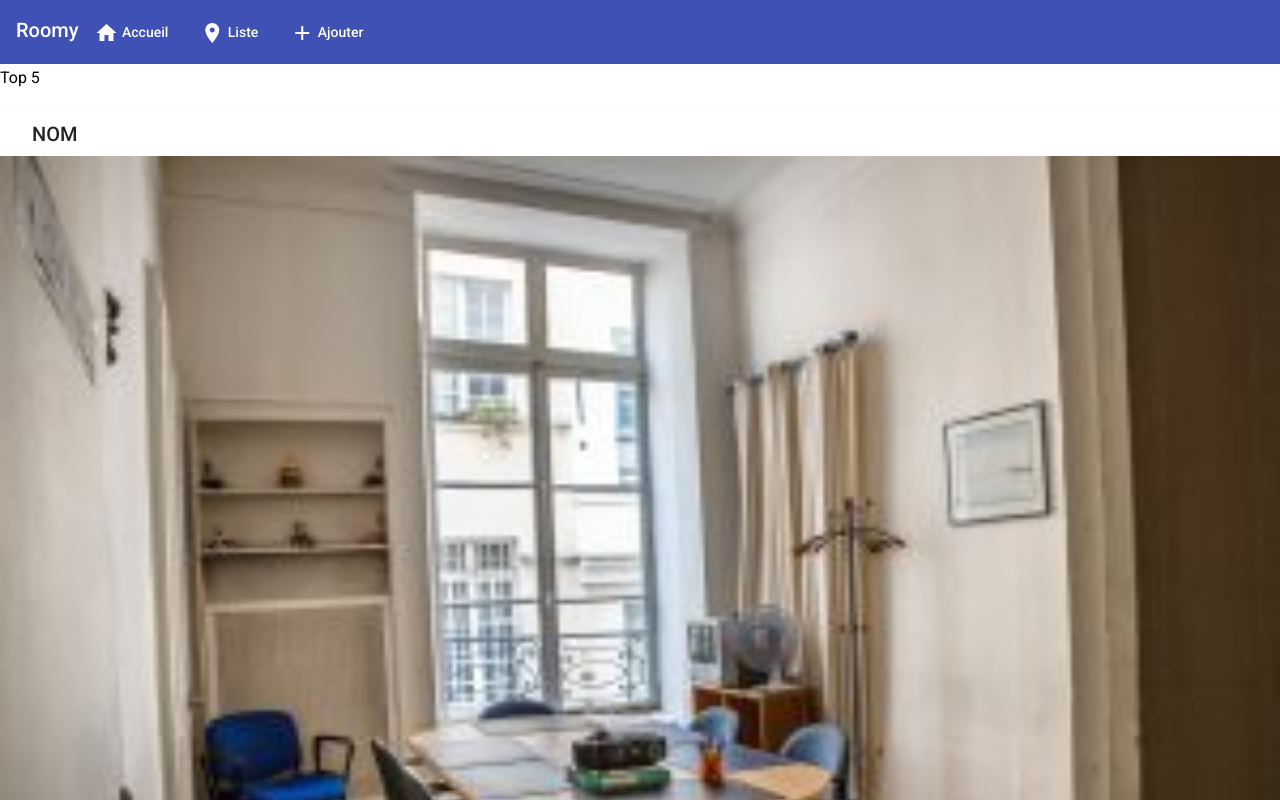
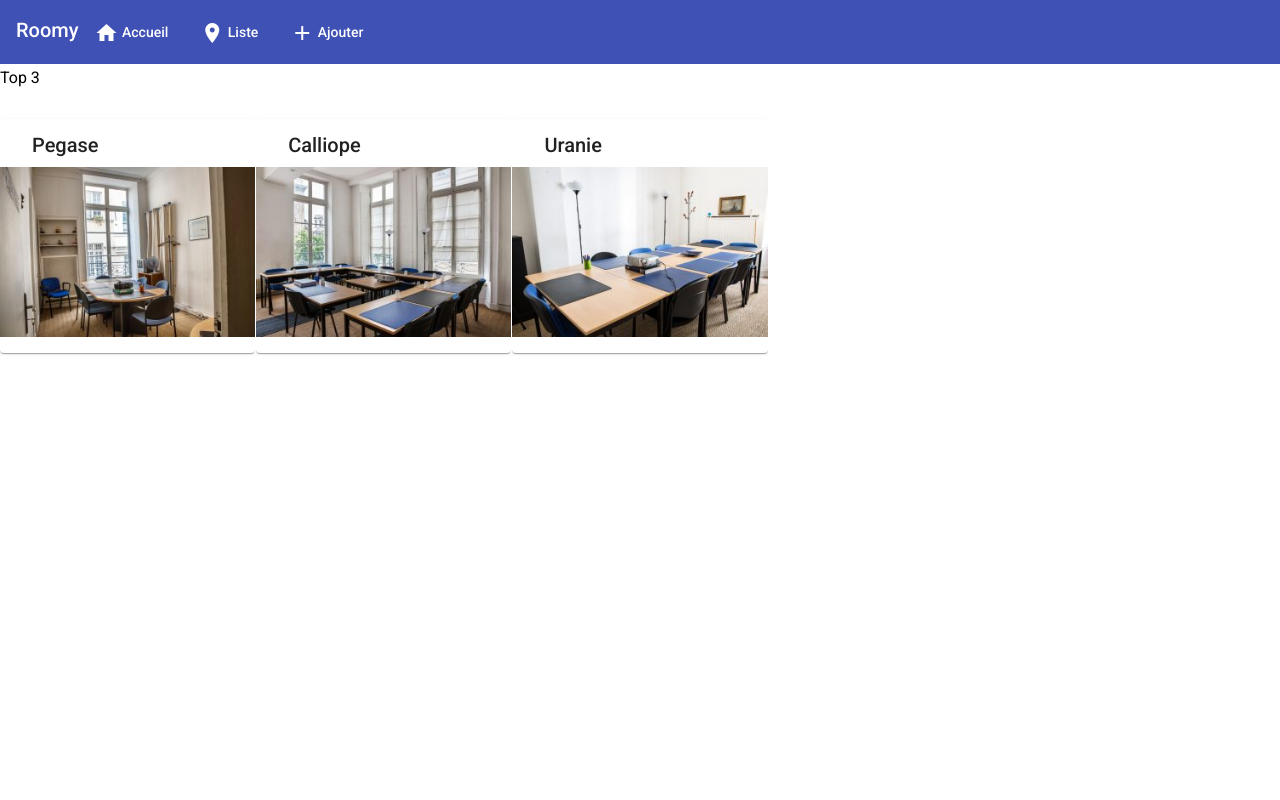
Before and after one commit to bart120/roomy0720b, an Angular app: page / in a window 1280 px wide. Shown: the top 800 px of the page. Built offline with nearby package versions, Linux system fonts and the light colour scheme.

Commit message:
add footer

```diff
--- a/src/app/pages/rooms/footer/footer.component.html
+++ b/src/app/pages/rooms/footer/footer.component.html
@@ -1,11 +1,14 @@
 <div>
-    <h3>Top 5</h3>
+    <h3>Top {{rooms?.length}}</h3>
 
-    <mat-card>
-        <mat-card-header>
-            <mat-card-title>NOM</mat-card-title>
-        </mat-card-header>
-        <img matCardImage src="assets/images/Pegase.jpg" />
-    </mat-card>
-
+    <mat-grid-list cols="5">
+        <mat-grid-tile *ngFor="let room of rooms">
+            <mat-card>
+                <mat-card-header>
+                    <mat-card-title>{{room?.name}}</mat-card-title>
+                </mat-card-header>
+                <img matCardImage src="assets/images/{{room?.image}}" />
+            </mat-card>
+        </mat-grid-tile>
+    </mat-grid-list>
 </div>
--- a/src/app/pages/rooms/footer/footer.component.ts
+++ b/src/app/pages/rooms/footer/footer.component.ts
@@ -8,15 +8,16 @@ import { Component, OnInit } from '@angular/core';
 })
 export class FooterComponent implements OnInit {
 
-  rooms = [
-    { name: 'Pegase', image: 'Pegase.jpg' },
-    { name: 'Calliope', image: 'Calliope.jpg' },
-    { name: 'Uranie', image: 'Uranie.jpg' }
-  ];
+  rooms = null;
 
   constructor() { }
 
   ngOnInit(): void {
+    this.rooms = [
+      { name: 'Pegase', image: 'Pegase.jpg' },
+      { name: 'Calliope', image: 'Calliope.jpg' },
+      { name: 'Uranie', image: 'Uranie.jpg' }
+    ];
   }
 
 }
```
Also changed, not shown: src/app/material.module.ts (+15 -3 lines).
